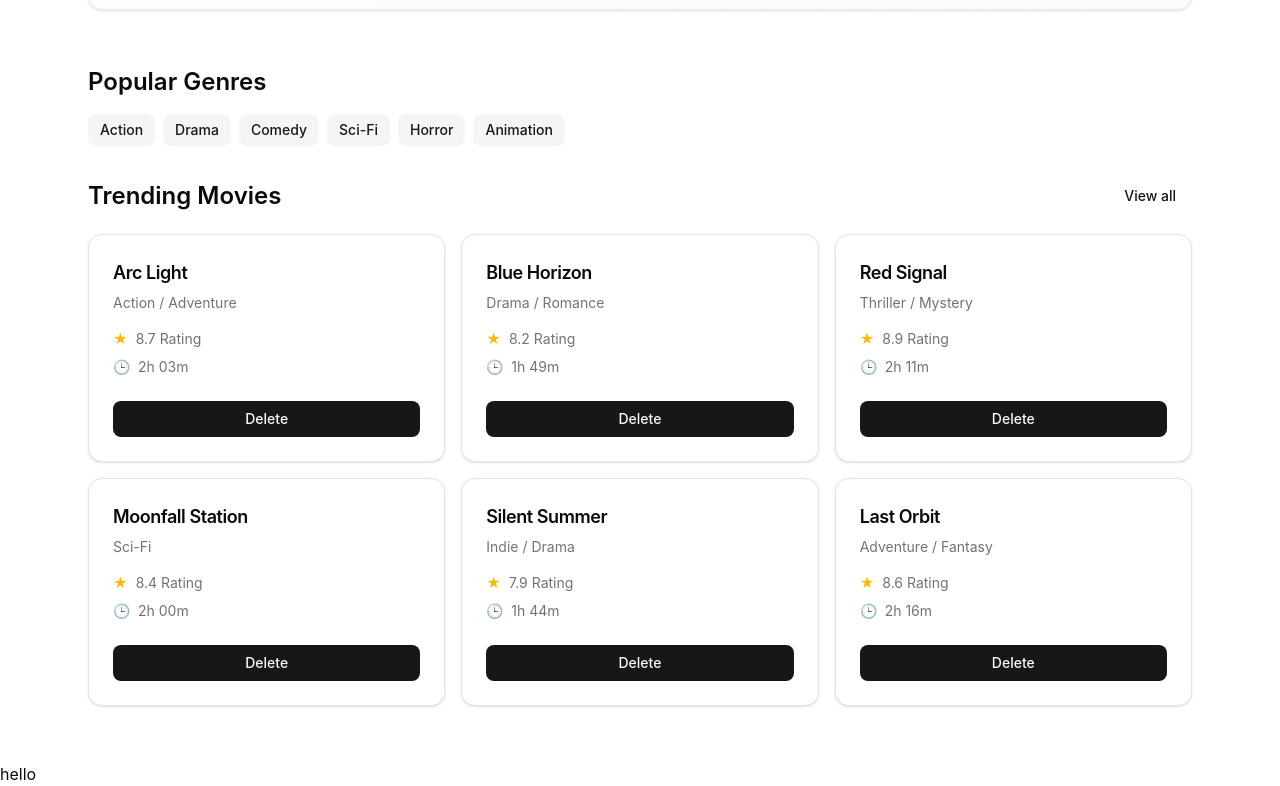
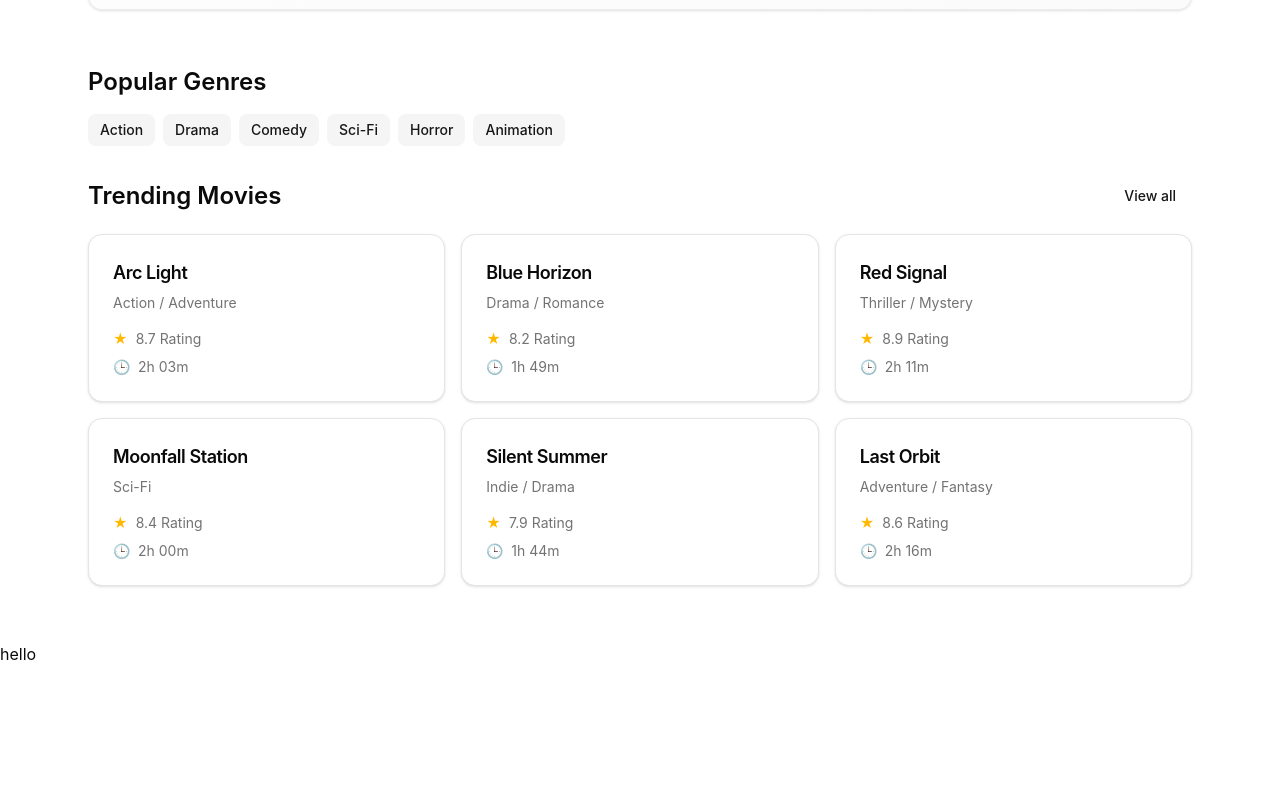
Before and after one commit to shifu5142/SV-Test, a React (Vite) app: page / in a window 1280 px wide. Shown: the part 406-1192 px from the top of the page. After the commit the page ends 1072 px from the top, so only its background shows below. Built offline with nearby package versions, Linux system fonts and the light colour scheme.

Commit message:
change home design

```diff
--- a/src/components/ui/home.tsx
+++ b/src/components/ui/home.tsx
@@ -3,7 +3,6 @@ import {
   Card,
   CardContent,
   CardDescription,
-  CardFooter,
   CardHeader,
   CardTitle,
 } from "@/components/ui/card";
@@ -118,9 +117,6 @@ function Home() {
                 2h 03m
               </div>
             </CardContent>
-            <CardFooter>
-              <Button className="w-full">Delete</Button>
-            </CardFooter>
           </Card>
 
           <Card>
@@ -138,9 +134,6 @@ function Home() {
                 1h 49m
               </div>
             </CardContent>
-            <CardFooter>
-              <Button className="w-full">Delete</Button>
-            </CardFooter>
           </Card>
 
           <Card>
@@ -158,9 +151,6 @@ function Home() {
                 2h 11m
               </div>
             </CardContent>
-            <CardFooter>
-              <Button className="w-full">Delete</Button>
-            </CardFooter>
           </Card>
 
           <Card>
@@ -178,9 +168,6 @@ function Home() {
                 2h 00m
               </div>
             </CardContent>
-            <CardFooter>
-              <Button className="w-full">Delete</Button>
-            </CardFooter>
           </Card>
 
           <Card>
@@ -198,9 +185,6 @@ function Home() {
                 1h 44m
               </div>
             </CardContent>
-            <CardFooter>
-              <Button className="w-full">Delete</Button>
-            </CardFooter>
           </Card>
 
           <Card>
@@ -218,9 +202,6 @@ function Home() {
                 2h 16m
               </div>
             </CardContent>
-            <CardFooter>
-              <Button className="w-full">Delete</Button>
-            </CardFooter>
           </Card>
         </div>
       </section>
```
